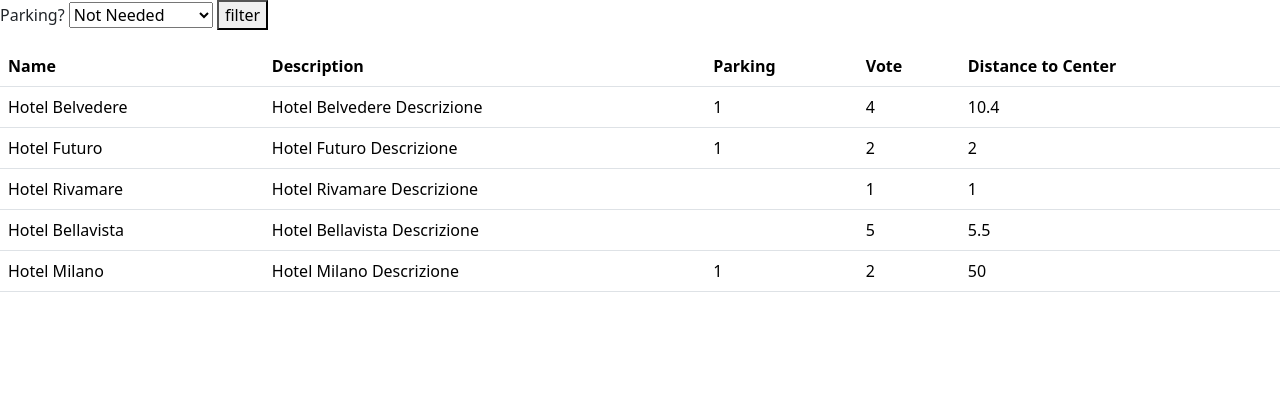
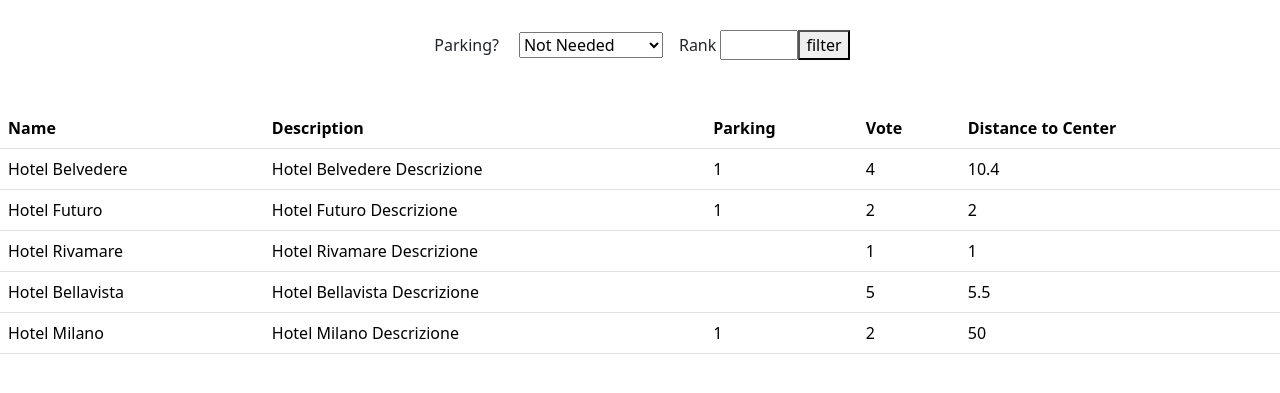
Before and after one commit to CiroFiniello/php-hotel, a PHP site: page / in a window 1280 px wide. Shown: the top 393 px of the page. Run offline with PHP 8.4, Linux system fonts and the light colour scheme.

Commit message:
la terza milestone è completata, il codice filtra per stars/vote , tramite un controllo attivato dallo st esso form del parking, così è possibile fare entrambi contemporaneamente, la logica è uguale a quella di prima, cambia sostanzialmente il tipo di dato , i limiti imposti nell'if, e la variabile con cui interagiamo

```diff
--- a/index.php
+++ b/index.php
@@ -68,6 +68,20 @@ if (isset($_GET['parking'])) {
         $filteredHotels = $tempArray;
     }
 }
+
+if (isset($_GET['stars'])) {
+    $stars = $_GET['stars'];
+    if ($stars >= 1 && $stars <= 5) { // With Parking
+        $tempArray = [];
+        foreach ($filteredHotels as $hotel) {
+            if ($hotel['vote'] >= $stars) {
+                $tempArray[] = $hotel;
+            }
+        }
+        $filteredHotels = $tempArray;
+    }
+}
+
 ?>
 <!DOCTYPE html>
 <html lang="en">
@@ -82,18 +96,23 @@ if (isset($_GET['parking'])) {
         <section class="row searchbar">
             <div class="col6">
                 <form action="./index.php" method="get">
-                    <div class="mb-3">
-                        <label for="parking">Parking?</label>
-                        <select name="parking" id="parking">
+                    <div class="mb-3 d-flex align-items-baseline justify-content-center p-3">
+                        <label for="parking" class="m-1">Parking?</label>
+                        <select name="parking" id="parking" class="m-3">
                             <option value="0" selected>Not Needed</option>
                             <option value="1">With Parking</option>
                             <option value="2">Without Parking</option>
                         </select>
-                        <button type="submit">
-                            filter
-                        </button>
+                        <div class="mb-3">
+                            <label for="star">Rank</label>
+                            <input type="number" name="stars" id="stars" min="1" max="5">
+                        </div>
+                            <button type="submit">
+                                filter
+                            </button>
                     </div>
                 </form>
+
             </div>
             <div class="col6"></div>
         </section>
```
